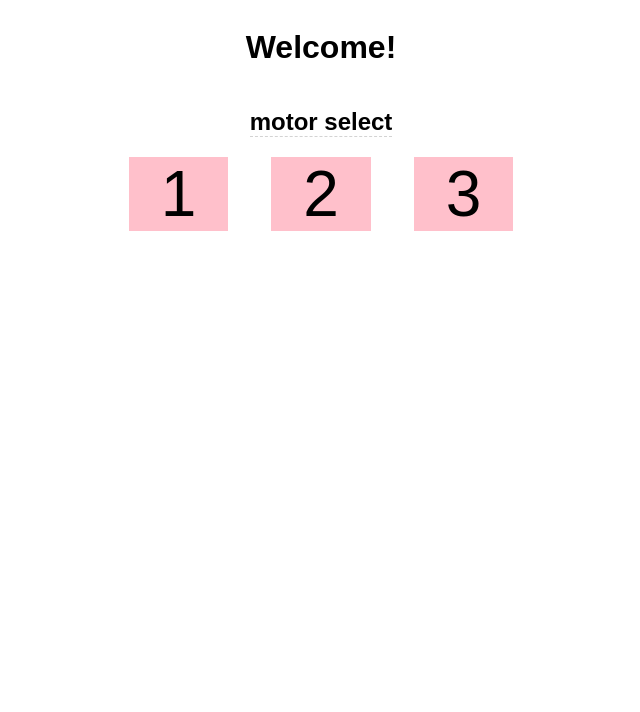
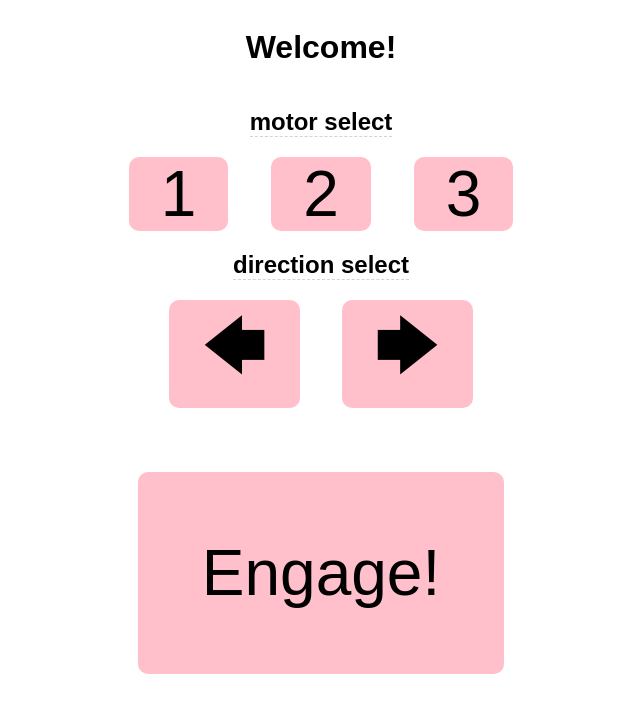
Before and after one commit to ryanmjacobs/comp, a plain HTML site: page web-iface/index.html in a window 1280 px wide. Shown: the whole page, without its empty margins (319-959 px from the left). Drawn offline with Linux system fonts and the light colour scheme.

Commit message:
design done

```diff
--- a/web-iface/index.html
+++ b/web-iface/index.html
@@ -11,9 +11,19 @@
 
         <h2>motor select</h2>
         <div>
-            <div class="motor-btn">1</div>
-            <div class="motor-btn">2</div>
-            <div class="motor-btn">3</div>
+            <div id="motor-btn-1" class="btn">1</div>
+            <div id="motor-btn-2" class="btn">2</div>
+            <div id="motor-btn-3" class="btn">3</div>
+        </div>
+
+        <h2>direction select</h2>
+        <div>
+            <div class="btn">&#129092;</div>
+            <div class="btn">&#129094;</div>
+        </div>
+
+        <div>
+            <div class="engage btn">Engage!</div>
         </div>
     </body>
 </html>
--- a/web-iface/style.css
+++ b/web-iface/style.css
@@ -13,10 +13,8 @@ h2 {
     border-bottom: 1px dashed lightgray;
 }
 
-.motor-btn {
+.btn {
     display: inline-block;
-
-    text-align: center;
     background-color: pink;
 
     font-size: 4em;
@@ -24,9 +22,14 @@ h2 {
     margin: 0 0.3em;
 
     cursor: pointer;
-
+    border-radius: 10px;
     transition: 0.2s ease-out;
 }
-.motor-btn:hover {
-    background-color: red;
+.btn:hover {
+    background-color: lightgreen;
 }
+
+.engage {
+    padding: 1em;
+    margin-top: 1em;
+}
```
